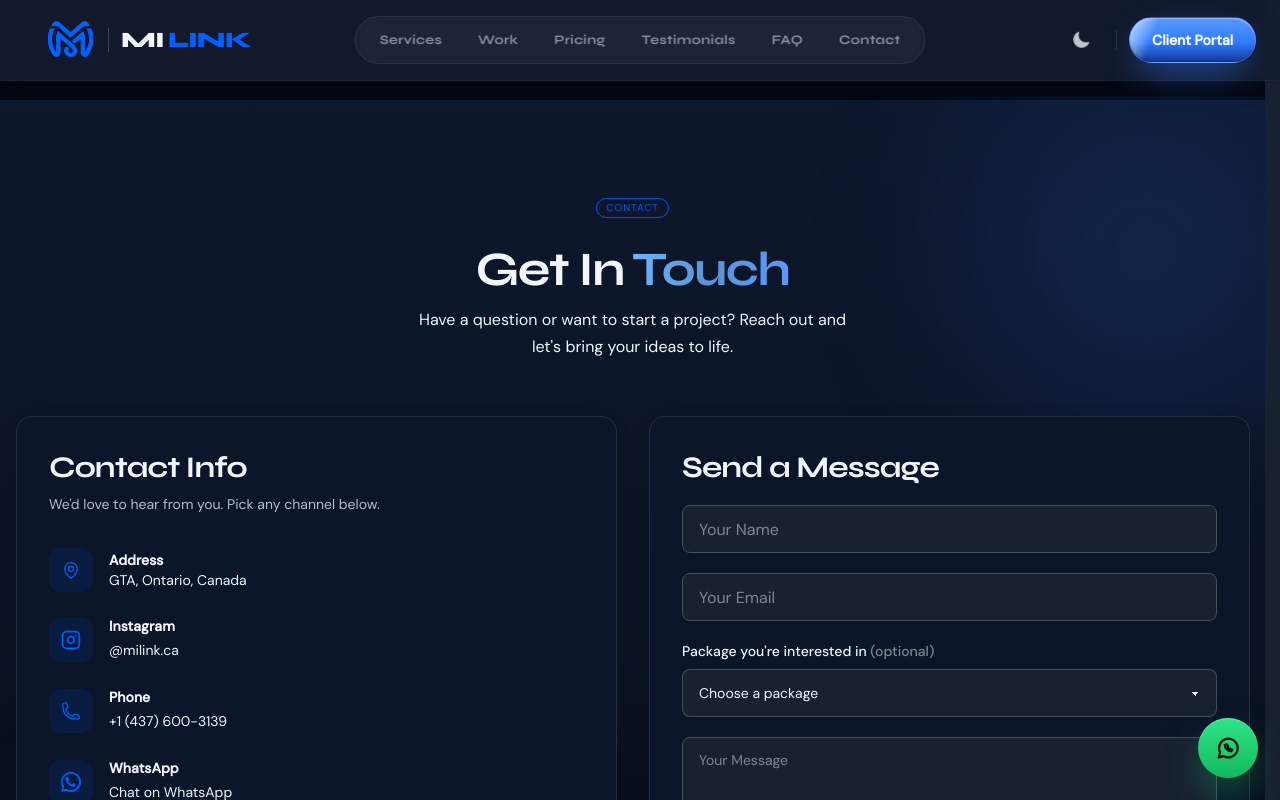
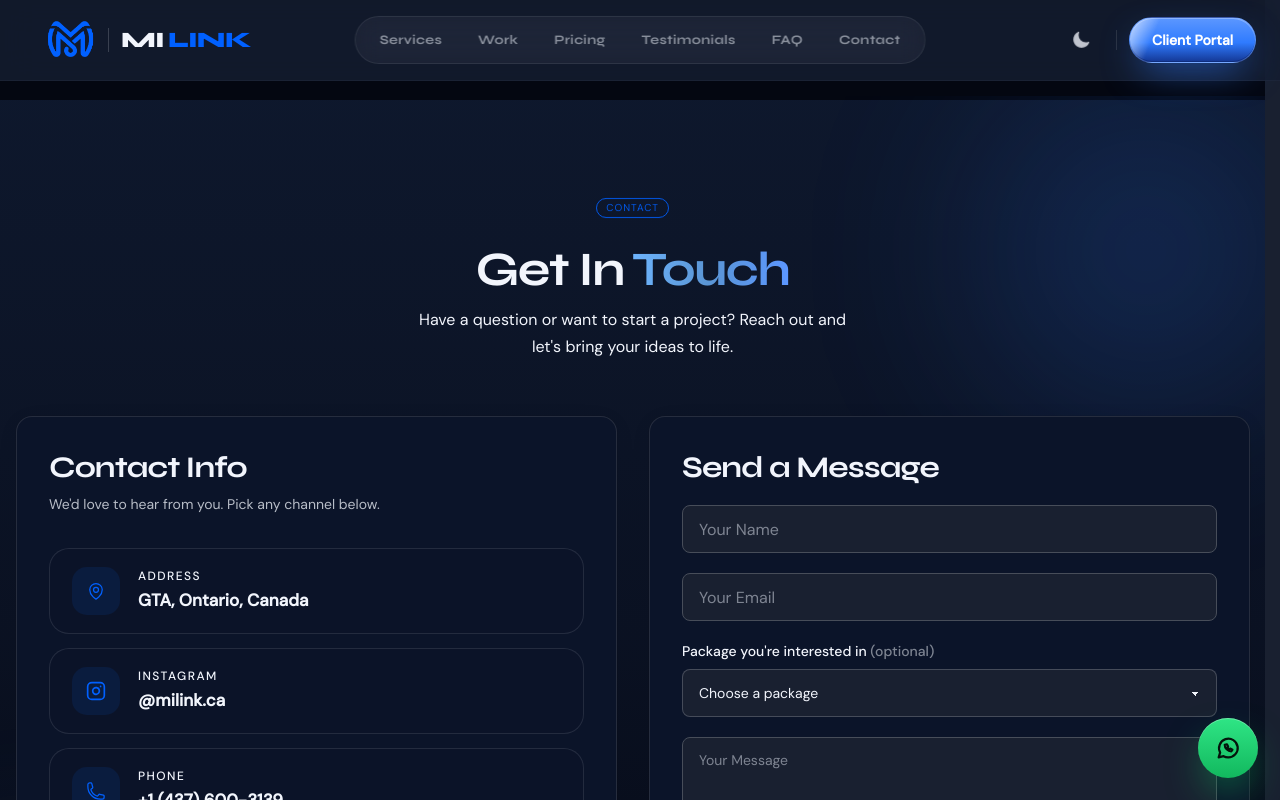
Before and after one commit to miladmo68/milink-pro, a Next.js app: page /contact in a window 1280 px wide. Shown: the top 800 px of the page. Built offline with nearby package versions, Linux system fonts and the light colour scheme.

Commit message:
feat(marketing): refine contact channels

```diff
--- a/src/sections/Contact.jsx
+++ b/src/sections/Contact.jsx
@@ -111,29 +111,24 @@ export default function Contact() {
       key: "address",
       icon: <MapPinIcon className="h-5 w-5 text-primary" />,
       label: "Address",
-      content: <p className="text-sm text-base-content/78">GTA, Ontario, Canada</p>,
+      value: "GTA, Ontario, Canada",
+      href: "https://www.google.com/maps/search/?api=1&query=GTA%2C%20Ontario%2C%20Canada",
+      external: true,
     },
     {
       key: "instagram",
       icon: <Instagram className="h-5 w-5 text-primary" aria-hidden="true" />,
       label: "Instagram",
-      content: (
-        <a href="https://instagram.com/milink.ca" target="_blank" rel="noopener noreferrer"
-          className="link link-hover text-sm text-base-content/78" aria-label="Instagram milink.ca">
-          @milink.ca
-        </a>
-      ),
+      value: "@milink.ca",
+      href: "https://instagram.com/milink.ca",
+      external: true,
     },
     {
       key: "phone",
       icon: <PhoneIcon className="h-5 w-5 text-primary" />,
       label: "Phone",
-      content: (
-        <a href="tel:+14376003139" className="link link-hover text-sm text-base-content/78"
-          aria-label="Call +1 (437) 600-3139">
-          +1 (437) 600-3139
-        </a>
-      ),
+      value: "+1 (437) 600-3139",
+      href: "tel:+14376003139",
     },
     {
       key: "whatsapp",
@@ -144,18 +139,15 @@ export default function Contact() {
         </svg>
       ),
       label: "WhatsApp",
-      content: (
-        <a href={WA_LINK} target="_blank" rel="noopener noreferrer"
-          className="link link-hover text-sm text-base-content/78" aria-label="Chat on WhatsApp"
-          onClick={(e) => {
-            if (/Mobi|Android|iPhone/i.test(navigator.userAgent)) {
-              e.preventDefault();
-              window.location.href = WA_MOBILE_FALLBACK;
-            }
-          }}>
-          Chat on WhatsApp
-        </a>
-      ),
+      value: "Chat on WhatsApp",
+      href: WA_LINK,
+      external: true,
+      onClick: (event) => {
+        if (/Mobi|Android|iPhone/i.test(navigator.userAgent)) {
+          event.preventDefault();
+          window.location.href = WA_MOBILE_FALLBACK;
+        }
+      },
     },
   ];
 
@@ -210,28 +202,32 @@ export default function Contact() {
             </div>
 
             {/* ④ Contact rows — staggered fadeInLeft + row hover nudge */}
-            <ul className="space-y-6">
-              {contactItems.map(({ key, icon, label, content }, i) => (
+            <ul className="grid gap-3.5">
+              {contactItems.map(({ key, icon, label, value, href, external, onClick }, i) => (
                 <Reveal key={key} from="up" distance={18} delay={0.12 + i * 0.08}>
-                  <motion.li
+                  <motion.a
+                    href={href}
+                    target={external ? "_blank" : undefined}
+                    rel={external ? "noopener noreferrer" : undefined}
+                    aria-label={`${label}: ${value}`}
+                    onClick={onClick}
                     variants={rowVariants}
                     initial="rest"
                     whileHover="hover"
-                    className="flex items-center gap-4"
+                    className="flex min-h-[76px] cursor-pointer items-center gap-[18px] rounded-[20px] border border-base-content/10 bg-base-100/5 px-[22px] py-[18px] no-underline transition-colors duration-300 hover:border-primary/70 hover:bg-base-100/10"
                   >
-                    {/* Icon bubble */}
                     <motion.div
                       variants={iconVariants}
-                      className="w-11 h-11 rounded-xl bg-primary/10 flex items-center justify-center flex-shrink-0"
+                      className="flex h-12 w-12 shrink-0 items-center justify-center rounded-[15px] bg-primary/10"
                       style={{ transition: "background 0.3s" }}
                     >
                       {icon}
                     </motion.div>
                     <div>
-                      <p className="font-semibold text-sm">{label}</p>
-                      {content}
+                      <p className="text-xs font-medium uppercase tracking-[0.12em] text-base-content/58">{label}</p>
+                      <p className="mt-0.5 text-[17px] font-semibold text-base-content">{value}</p>
                     </div>
-                  </motion.li>
+                  </motion.a>
                 </Reveal>
               ))}
             </ul>
```
Also changed, not shown: 1 other file (tests, documents, lock files or other folders).
